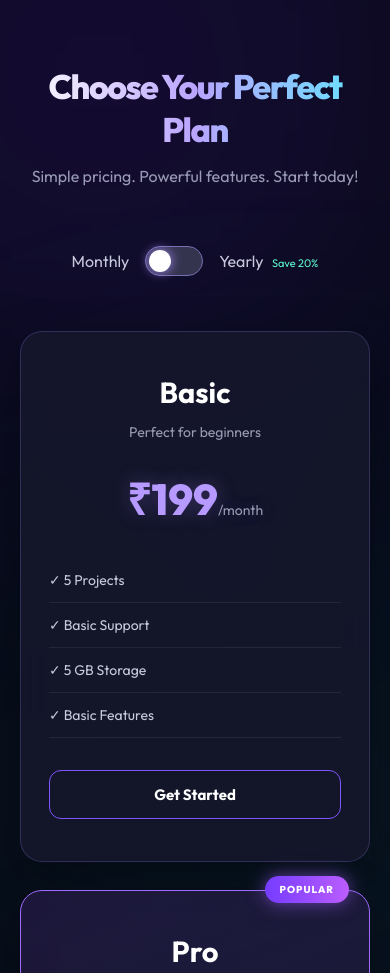
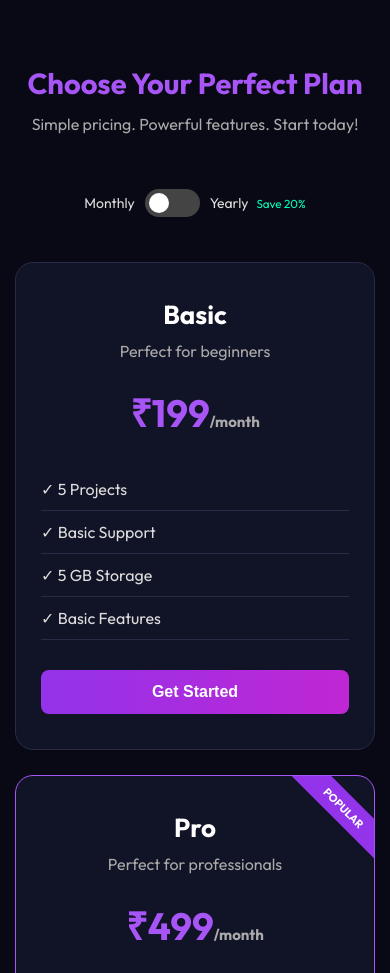
Before and after one commit to preethiilakshmi03-ui/responsive-pricing-cards, a plain HTML site: page index.html in a window 390 px wide. Shown: the top 973 px of the page. Drawn offline with Linux system fonts and the light colour scheme.

Commit message:
Refactor styles for header and pricing components
Removed background effects and adjusted header and pricing card styles for improved layout and appearance.

```diff
--- a/style.css
+++ b/style.css
@@ -15,75 +15,46 @@ body {
     overflow-x: hidden;
 }
 
-body::before {
-    content: "";
-    position: fixed;
-    width: 500px;
-    height: 500px;
-    background: #6728ff;
-    filter: blur(180px);
-    opacity: 0.22;
-    top: -180px;
-    left: -150px;
-    z-index: -1;
-}
-
-body::after {
-    content: "";
-    position: fixed;
-    width: 450px;
-    height: 450px;
-    background: #00d9ff;
-    filter: blur(190px);
-    opacity: 0.13;
-    bottom: -180px;
-    right: -120px;
-    z-index: -1;
-}
-
 header {
     text-align: center;
-    padding: 85px 20px 35px;
+    padding: 65px 20px 35px;
 }
 
 header h1 {
-    font-size: clamp(34px, 5vw, 55px);
-    font-weight: 800;
-    letter-spacing: -1.5px;
-    background: linear-gradient(90deg, #fff, #b9a4ff, #63e5ff);
-    -webkit-background-clip: text;
-    -webkit-text-fill-color: transparent;
+    font-size: 38px;
+    color: #a855f7;
+    margin-bottom: 12px;
 }
 
 header p {
-    color: #999bb5;
-    margin-top: 15px;
+    color: #aaa;
     font-size: 16px;
 }
 
 .pricing-section {
-    padding: 25px 20px 90px;
+    padding: 20px 20px 70px;
 }
 
 .billing-toggle {
     display: flex;
     align-items: center;
     justify-content: center;
-    gap: 16px;
-    margin-bottom: 55px;
-    color: #c7c8dd;
+    gap: 15px;
+    margin-bottom: 45px;
+    color: #ddd;
 }
 
 .billing-toggle small {
-    color: #5df5ce;
-    font-size: 11px;
+    color: #00ffbb;
     margin-left: 5px;
 }
 
+/* Toggle switch */
+
 .switch {
     position: relative;
-    width: 58px;
-    height: 30px;
+    width: 55px;
+    height: 28px;
 }
 
 .switch input {
@@ -94,10 +65,9 @@ header p {
 
 .slider {
     position: absolute;
+    cursor: pointer;
     inset: 0;
-    cursor: pointer;
-    background: #34344e;
-    border: 1px solid #7770b2;
+    background: #444;
     border-radius: 30px;
     transition: 0.4s;
 }
@@ -105,259 +75,240 @@ header p {
 .slider::before {
     content: "";
     position: absolute;
-    width: 22px;
-    height: 22px;
-    left: 3px;
-    bottom: 3px;
+    width: 20px;
+    height: 20px;
+    left: 4px;
+    bottom: 4px;
     background: white;
     border-radius: 50%;
     transition: 0.4s;
-    box-shadow: 0 0 12px #a78bfa;
 }
 
 .switch input:checked + .slider {
-    background: #773eff;
+    background: #a855f7;
 }
 
 .switch input:checked + .slider::before {
-    transform: translateX(28px);
+    transform: translateX(27px);
 }
+
+/* Pricing cards */
 
 .pricing-container {
     display: flex;
     justify-content: center;
     align-items: stretch;
-    flex-wrap: wrap;
-    gap: 28px;
-    max-width: 1120px;
+    gap: 25px;
+    max-width: 1150px;
     margin: auto;
 }
 
 .pricing-card {
     position: relative;
-    width: 310px;
-    padding: 42px 28px;
-    background: rgba(23, 24, 45, 0.82);
-    border: 1px solid rgba(155, 135, 255, 0.22);
-    border-radius: 22px;
+    background: #111326;
+    border: 1px solid #292b46;
+    border-radius: 18px;
+    padding: 35px 25px;
+    width: 100%;
+    max-width: 340px;
     text-align: center;
-    backdrop-filter: blur(18px);
-    box-shadow: 0 15px 45px rgba(0, 0, 0, 0.35);
-    transition: 0.4s ease;
+    overflow: hidden;
+    transition: transform 0.4s, box-shadow 0.4s, border-color 0.4s;
 }
 
 .pricing-card:hover {
-    transform: translateY(-15px) scale(1.035);
-    border-color: #9a73ff;
-    box-shadow: 0 0 35px rgba(126, 75, 255, 0.35);
+    transform: translateY(-12px);
+    border-color: #a855f7;
+    box-shadow: 0 0 25px rgba(168, 85, 247, 0.3);
 }
 
 .pricing-card h2 {
+    font-size: 26px;
+    margin-bottom: 10px;
     color: #fff;
-    font-size: 29px;
-    margin-bottom: 12px;
 }
 
 .pricing-card p {
-    color: #999bb5;
-    font-size: 14px;
-    margin-bottom: 28px;
+    color: #aaa;
+    margin-bottom: 25px;
 }
 
 .price {
-    font-size: 43px;
-    font-weight: 800;
-    color: #b69aff;
+    font-size: 38px;
+    color: #a855f7;
     margin-bottom: 30px;
-    text-shadow: 0 0 20px rgba(165, 125, 255, 0.3);
 }
 
 .price span {
-    font-size: 14px;
-    font-weight: 400;
-    color: #999bb5;
+    font-size: 15px;
+    color: #aaa;
 }
 
 .pricing-card ul {
     list-style: none;
     text-align: left;
-    margin-bottom: 32px;
+    margin-bottom: 30px;
 }
 
 .pricing-card li {
-    color: #c9cadc;
-    padding: 13px 0;
-    border-bottom: 1px solid rgba(255,255,255,0.07);
-    font-size: 14px;
+    padding: 11px 0;
+    color: #ddd;
+    border-bottom: 1px solid #292b46;
 }
 
-.pricing-card button {
+/* Buttons */
+
+.pricing-card button,
+.modal-box button {
     width: 100%;
-    padding: 14px;
-    border: 1px solid #8055ff;
-    border-radius: 12px;
-    background: transparent;
-    color: #fff;
-    font-family: inherit;
-    font-size: 15px;
-    font-weight: 700;
+    padding: 13px;
+    border: none;
+    border-radius: 8px;
+    background: linear-gradient(90deg, #9333ea, #c026d3);
+    color: white;
+    font-size: 16px;
+    font-weight: 600;
     cursor: pointer;
     transition: 0.3s;
 }
 
-.pricing-card button:hover {
-    background: linear-gradient(90deg, #713cff, #a65cff);
-    box-shadow: 0 0 22px rgba(143, 90, 255, 0.5);
+.pricing-card button:hover,
+.modal-box button:hover {
+    transform: scale(1.05);
+    box-shadow: 0 0 18px rgba(192, 38, 211, 0.6);
 }
 
+/* Popular and Best Value ribbons */
+
 .popular {
-    border: 1px solid #a16aff;
-    background: linear-gradient(160deg, rgba(72, 42, 120, 0.35), rgba(23, 24, 45, 0.95));
+    border: 1px solid #a855f7;
 }
 
 .best {
-    border: 1px solid #36d9cc;
+    border: 1px solid #00d9a6;
 }
 
 .badge {
     position: absolute;
-    top: -15px;
-    right: 20px;
-    padding: 7px 15px;
-    border-radius: 30px;
-    background: linear-gradient(90deg, #753cff, #bb5dff);
+    top: 18px;
+    right: -32px;
+    width: 125px;
+    padding: 7px;
+    background: #9333ea;
     color: white;
-    font-size: 10px;
-    font-weight: 800;
-    letter-spacing: 1px;
-    box-shadow: 0 0 18px rgba(160, 95, 255, 0.6);
+    font-size: 11px;
+    font-weight: 700;
+    transform: rotate(45deg);
 }
 
 .best .badge {
-    background: linear-gradient(90deg, #00a995, #42e5cf);
-    color: #071b1b;
-    box-shadow: 0 0 18px rgba(42, 229, 207, 0.4);
+    background: #00a982;
 }
+
+/* Footer */
 
 footer {
     text-align: center;
     padding: 25px;
-    color: #777993;
-    border-top: 1px solid rgba(255,255,255,0.07);
-    font-size: 13px;
+    color: #777;
+    border-top: 1px solid #22243b;
 }
 
-@media (max-width: 700px) {
-    header {
-        padding-top: 65px;
-    }
-
-    .pricing-container {
-        flex-direction: column;
-        align-items: center;
-    }
-
-    .pricing-card {
-        width: 100%;
-        max-width: 360px;
-    }
-}
-
-/* Premium Neon Popup */
+/* Popup */
 
 .modal-overlay {
-    display: none;
     position: fixed;
     inset: 0;
-    z-index: 9999;
-    background: rgba(3, 3, 15, 0.78);
-    backdrop-filter: blur(12px);
+    background: rgba(0, 0, 0, 0.8);
+    display: none;
     justify-content: center;
     align-items: center;
     padding: 20px;
+    z-index: 1000;
 }
 
 .modal-overlay.show {
     display: flex;
-    animation: fadeIn 0.3s ease;
 }
 
 .modal-box {
+    background: #15152b;
+    border: 1px solid #a855f7;
+    border-radius: 18px;
+    padding: 35px 25px;
     width: 100%;
-    max-width: 390px;
-    padding: 40px 30px;
+    max-width: 400px;
     text-align: center;
-    background: linear-gradient(145deg, #21183e, #101326);
-    border: 1px solid #9864ff;
-    border-radius: 25px;
-    box-shadow: 0 0 35px rgba(142, 83, 255, 0.35);
-    animation: popupIn 0.4s ease;
+    box-shadow: 0 0 35px rgba(168, 85, 247, 0.4);
+    animation: popupShow 0.35s ease;
+}
+
+@keyframes popupShow {
+    from {
+        opacity: 0;
+        transform: scale(0.7);
+    }
+
+    to {
+        opacity: 1;
+        transform: scale(1);
+    }
 }
 
 .success-icon {
     width: 65px;
     height: 65px;
-    margin: 0 auto 22px;
+    background: #00c896;
+    color: white;
+    font-size: 40px;
     border-radius: 50%;
+    margin: 0 auto 20px;
     display: flex;
+    justify-content: center;
     align-items: center;
-    justify-content: center;
-    font-size: 35px;
-    color: white;
-    background: linear-gradient(135deg, #7540ff, #c05cff);
-    box-shadow: 0 0 25px #854dff;
 }
 
 .modal-box h2 {
-    font-size: 29px;
-    color: #d4baff;
+    color: #c084fc;
     margin-bottom: 15px;
 }
 
-#selectedPlan {
-    color: #5debd6;
-    font-size: 18px;
-    font-weight: 700;
+.modal-box p {
+    color: #ddd;
+    margin-bottom: 15px;
+    line-height: 1.6;
 }
 
-.modal-message {
-    color: #aaaac5;
+.modal-box .modal-message {
+    color: #aaa;
     font-size: 14px;
-    line-height: 1.7;
-    margin: 15px 0 25px;
+    margin-bottom: 25px;
 }
 
-.modal-box button {
-    width: 100%;
-    padding: 14px;
-    border: none;
-    border-radius: 12px;
-    background: linear-gradient(90deg, #7540ff, #ba55ff);
-    color: white;
-    font-family: inherit;
-    font-size: 16px;
-    font-weight: 700;
-    cursor: pointer;
-    transition: 0.3s;
+/* Mobile responsive */
+
+@media (max-width: 850px) {
+    .pricing-container {
+        flex-wrap: wrap;
+    }
 }
 
-.modal-box button:hover {
-    transform: scale(1.04);
-    box-shadow: 0 0 25px #854dff;
-}
+@media (max-width: 500px) {
+    header h1 {
+        font-size: 29px;
+    }
 
-@keyframes fadeIn {
-    from { opacity: 0; }
-    to { opacity: 1; }
-}
+    .pricing-section {
+        padding-left: 15px;
+        padding-right: 15px;
+    }
 
-@keyframes popupIn {
-    from {
-        transform: scale(0.8);
-        opacity: 0;
+    .pricing-card {
+        max-width: 100%;
     }
-    to {
-        transform: scale(1);
-        opacity: 1;
+
+    .billing-toggle {
+        gap: 10px;
+        font-size: 14px;
     }
 }
```
